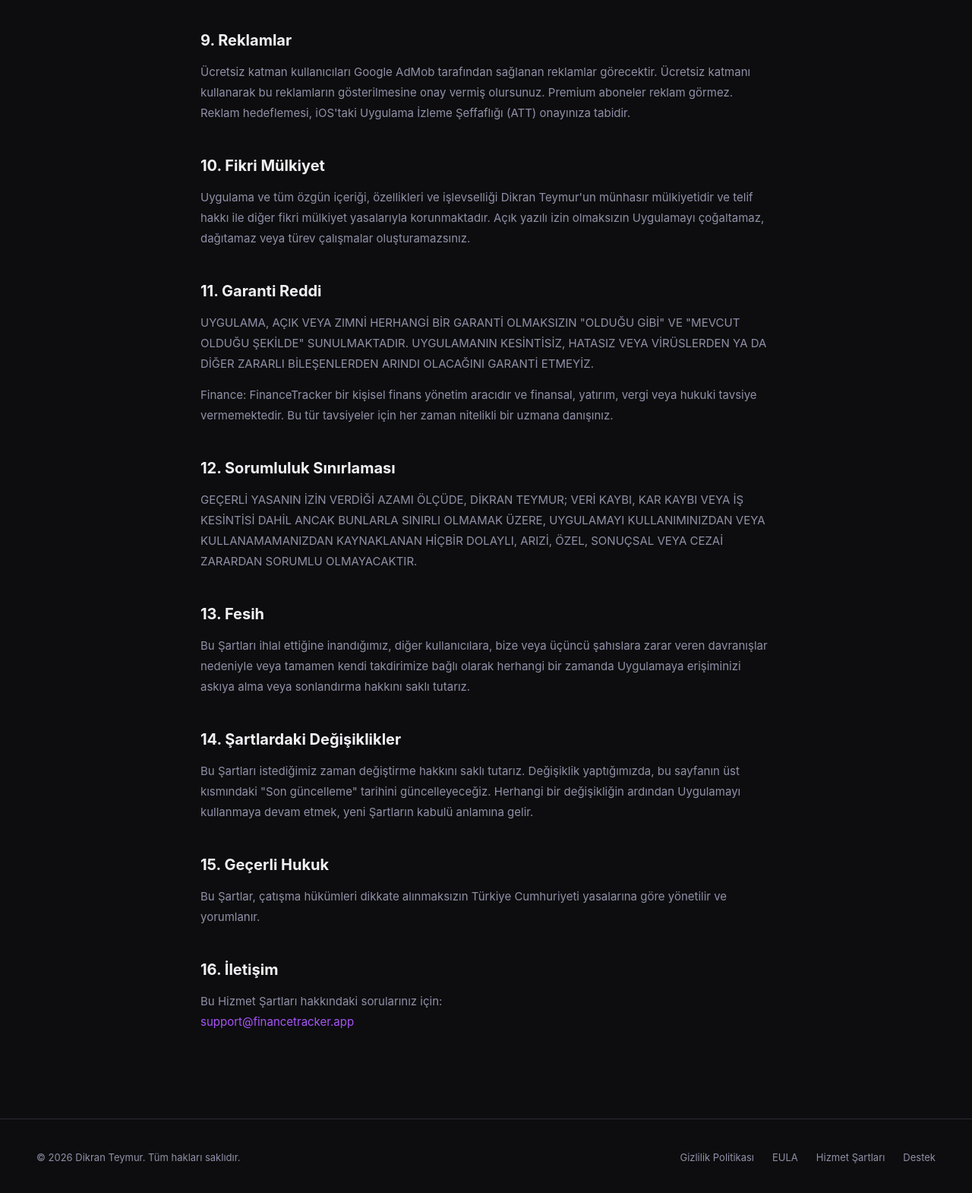
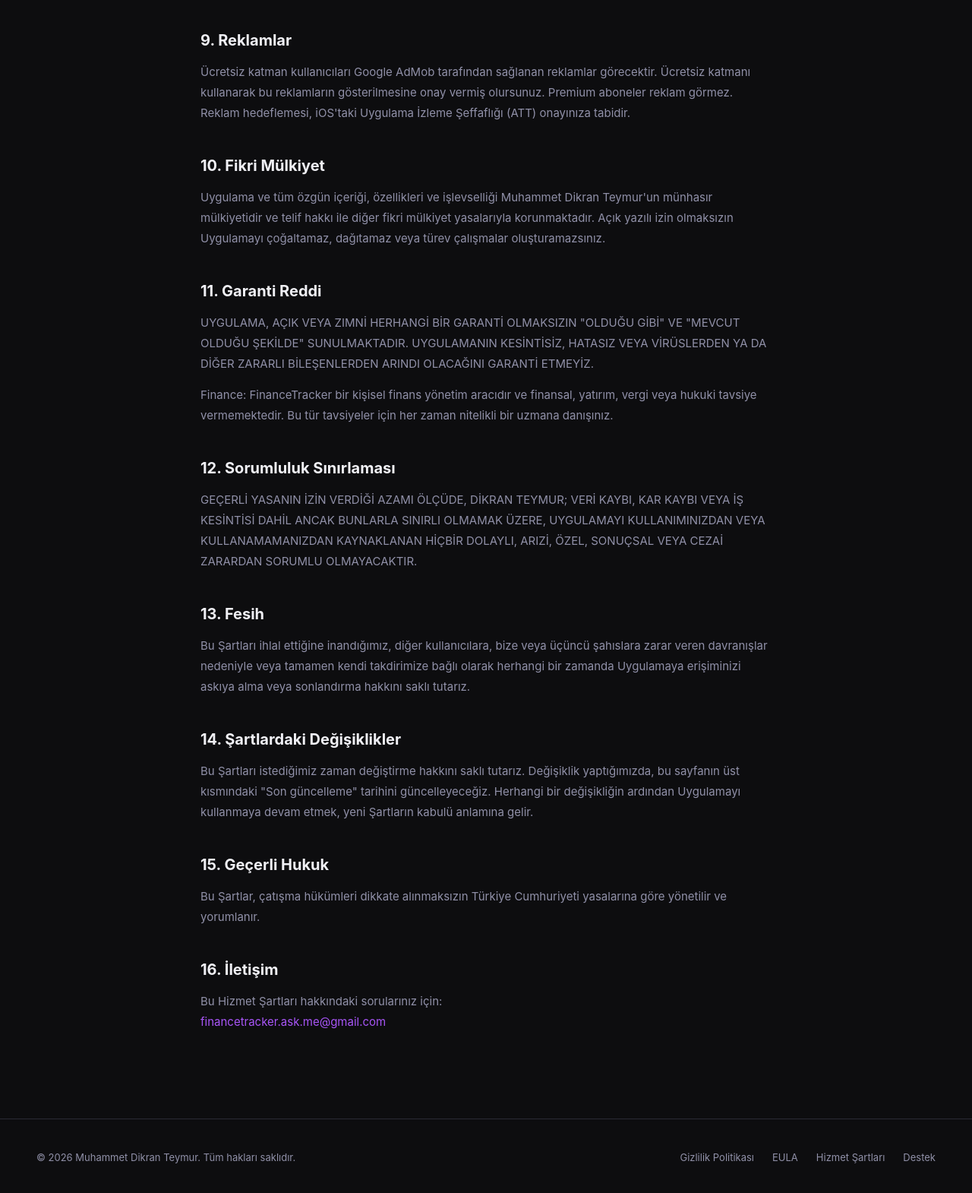
Before and after one commit to dikranteymur/financetracker-site, a plain HTML site: page tr/hizmet-sartlari.html in a window 1280 px wide. Shown: the part 2127-3697 px from the top of the page at 76% size. Drawn offline with Linux system fonts and the light colour scheme.

Commit message:
fix terms of service support mail address

```diff
--- a/tr/hizmet-sartlari.html
+++ b/tr/hizmet-sartlari.html
@@ -88,7 +88,7 @@
     <p>Ücretsiz katman kullanıcıları Google AdMob tarafından sağlanan reklamlar görecektir. Ücretsiz katmanı kullanarak bu reklamların gösterilmesine onay vermiş olursunuz. Premium aboneler reklam görmez. Reklam hedeflemesi, iOS'taki Uygulama İzleme Şeffaflığı (ATT) onayınıza tabidir.</p>
 
     <h2>10. Fikri Mülkiyet</h2>
-    <p>Uygulama ve tüm özgün içeriği, özellikleri ve işlevselliği Dikran Teymur'un münhasır mülkiyetidir ve telif hakkı ile diğer fikri mülkiyet yasalarıyla korunmaktadır. Açık yazılı izin olmaksızın Uygulamayı çoğaltamaz, dağıtamaz veya türev çalışmalar oluşturamazsınız.</p>
+    <p>Uygulama ve tüm özgün içeriği, özellikleri ve işlevselliği Muhammet Dikran Teymur'un münhasır mülkiyetidir ve telif hakkı ile diğer fikri mülkiyet yasalarıyla korunmaktadır. Açık yazılı izin olmaksızın Uygulamayı çoğaltamaz, dağıtamaz veya türev çalışmalar oluşturamazsınız.</p>
 
     <h2>11. Garanti Reddi</h2>
     <p>UYGULAMA, AÇIK VEYA ZIMNİ HERHANGİ BİR GARANTİ OLMAKSIZIN "OLDUĞU GİBİ" VE "MEVCUT OLDUĞU ŞEKİLDE" SUNULMAKTADIR. UYGULAMANIN KESİNTİSİZ, HATASIZ VEYA VİRÜSLERDEN YA DA DİĞER ZARARLI BİLEŞENLERDEN ARINDI OLACAĞINI GARANTİ ETMEYİZ.</p>
@@ -108,17 +108,17 @@
 
     <h2>16. İletişim</h2>
     <p>Bu Hizmet Şartları hakkındaki sorularınız için:<br>
-    <a href="mailto:support@financetracker.app">support@financetracker.app</a></p>
+    <a href="mailto:financetracker.ask.me@gmail.com">financetracker.ask.me@gmail.com</a></p>
   </div>
 </div>
 
 <footer>
-  <p>© 2026 Dikran Teymur. Tüm hakları saklıdır.</p>
+  <p>© 2026 Muhammet Dikran Teymur. Tüm hakları saklıdır.</p>
   <div class="footer-links">
     <a href="privacy-policy.html">Gizlilik Politikası</a>
     <a href="eula.html">EULA</a>
     <a href="hizmet-sartlari.html">Hizmet Şartları</a>
-    <a href="mailto:support@financetracker.app">Destek</a>
+    <a href="mailto:financetracker.ask.me@gmail.com">Destek</a>
   </div>
 </footer>
 
```
Also changed, not shown: en/terms-of-service.html (+5 -5 lines).
